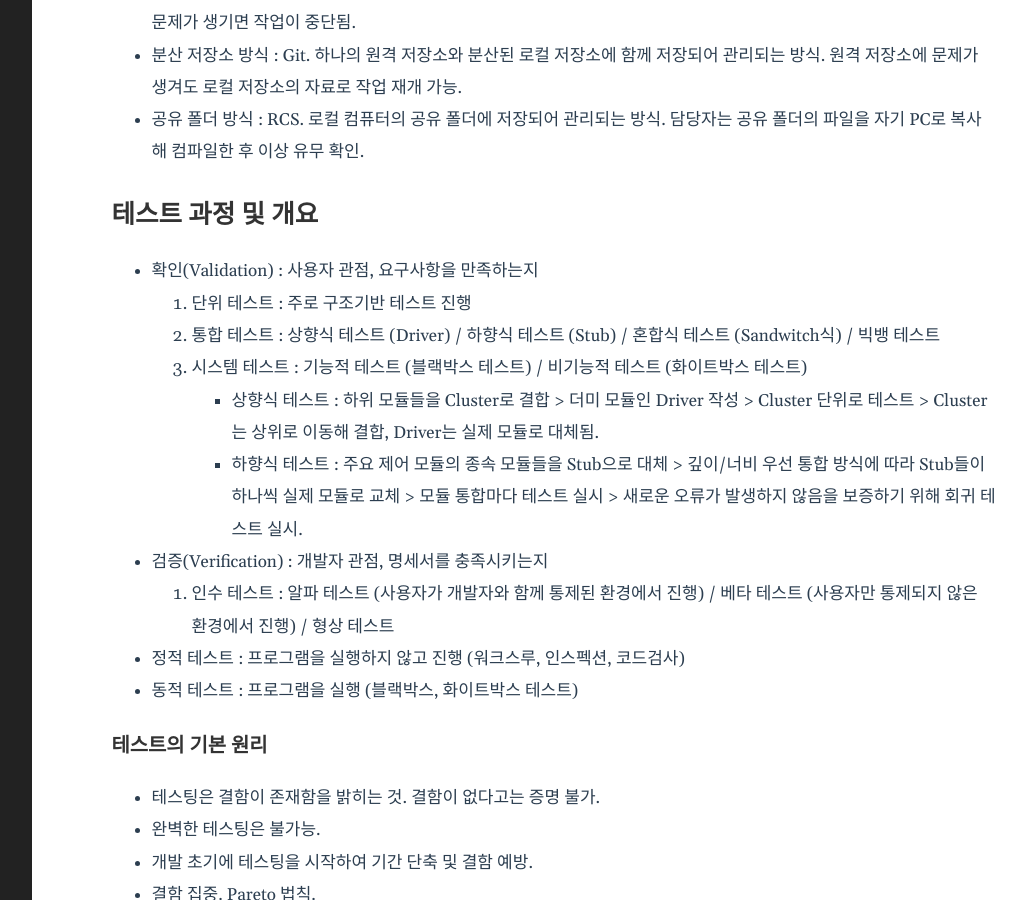
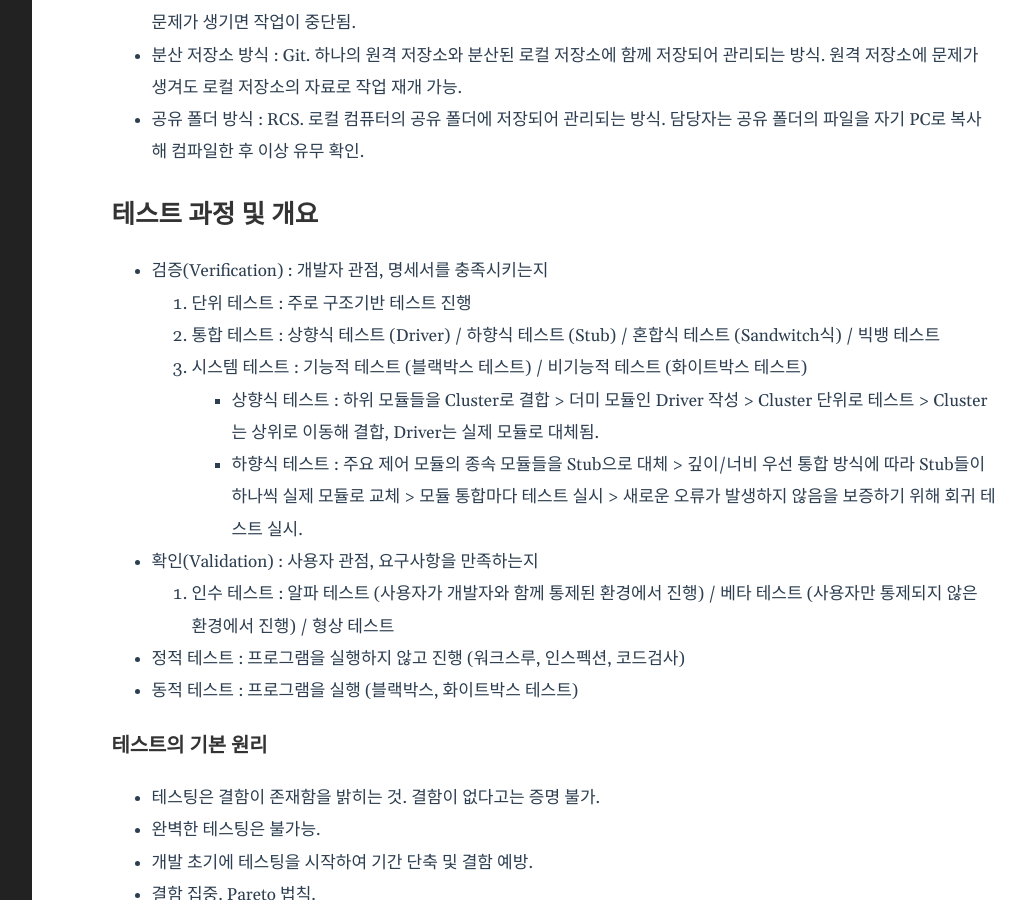
Before and after one commit to Herrtane/Herrtane.github.io, a Jekyll site: the page built from _posts/InformationProcessing/2022-03-07-informationprocessing-2.markdown, in a window 1280 px wide and 900 px high, scrolled down 1856 px. Shown: the whole window, without its empty margins (204-1229 px from the left). Built offline with Jekyll 4.4.1, drawn with Linux system fonts in a browser that asks for light colours; comment, search, counter and statistics services are not loaded.

```diff
--- a/_posts/InformationProcessing/2022-03-07-informationprocessing-2.markdown
+++ b/_posts/InformationProcessing/2022-03-07-informationprocessing-2.markdown
@@ -64,13 +64,13 @@ comments: true
 
 ## 테스트 과정 및 개요
 
-- 확인(Validation) : 사용자 관점, 요구사항을 만족하는지
+- 검증(Verification) : 개발자 관점, 명세서를 충족시키는지
     1. 단위 테스트 : 주로 구조기반 테스트 진행
     2. 통합 테스트 : 상향식 테스트 (Driver) / 하향식 테스트 (Stub) / 혼합식 테스트 (Sandwitch식) / 빅뱅 테스트
     3. 시스템 테스트 : 기능적 테스트 (블랙박스 테스트) / 비기능적 테스트 (화이트박스 테스트)
         - 상향식 테스트 : 하위 모듈들을 Cluster로 결합 > 더미 모듈인 Driver 작성 > Cluster 단위로 테스트 > Cluster는 상위로 이동해 결합, Driver는 실제 모듈로 대체됨.
         - 하향식 테스트 : 주요 제어 모듈의 종속 모듈들을 Stub으로 대체 > 깊이/너비 우선 통합 방식에 따라 Stub들이 하나씩 실제 모듈로 교체 > 모듈 통합마다 테스트 실시 > 새로운 오류가 발생하지 않음을 보증하기 위해 회귀 테스트 실시.
-- 검증(Verification) : 개발자 관점, 명세서를 충족시키는지
+- 확인(Validation) : 사용자 관점, 요구사항을 만족하는지
     1. 인수 테스트 : 알파 테스트 (사용자가 개발자와 함께 통제된 환경에서 진행) / 베타 테스트 (사용자만 통제되지 않은 환경에서 진행) / 형상 테스트
 - 정적 테스트 : 프로그램을 실행하지 않고 진행 (워크스루, 인스펙션, 코드검사)
 - 동적 테스트 : 프로그램을 실행 (블랙박스, 화이트박스 테스트)
```
